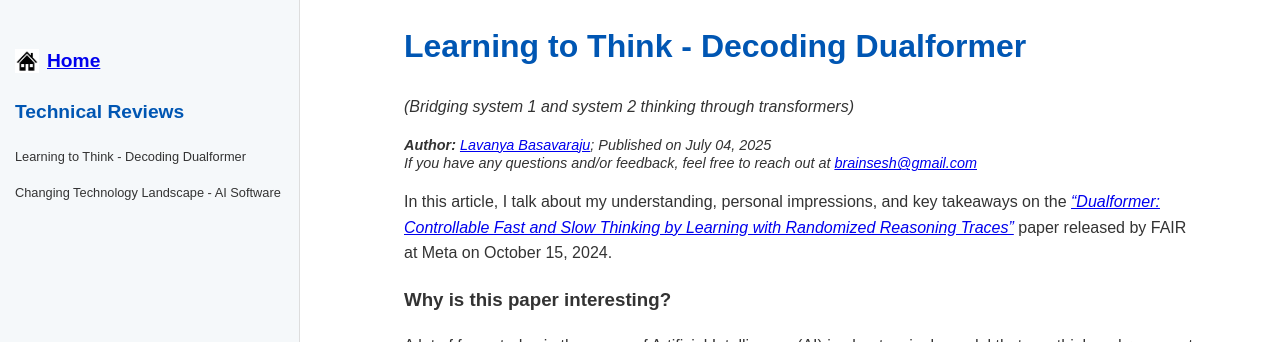
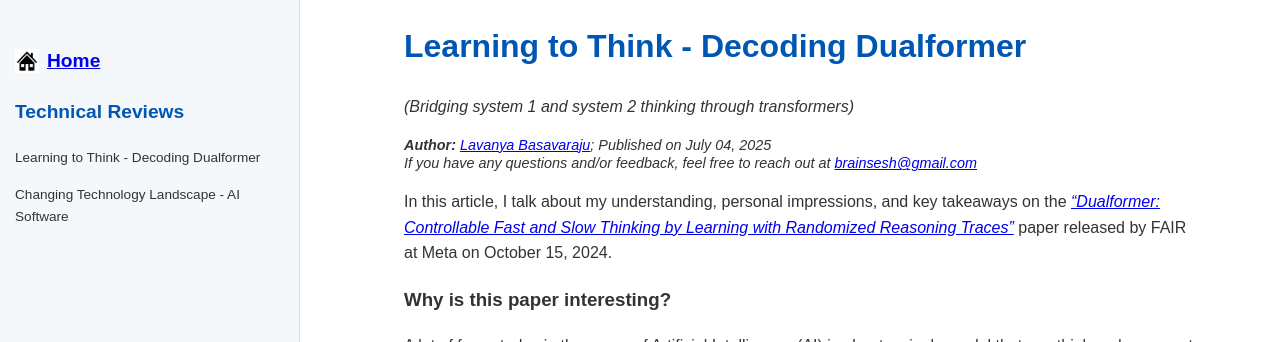
Before and after one commit to brainsesh/brainsesh.github.io, a Jekyll site: the page docs/dualformer/index.html, which Jekyll copies as it is, in a window 1280 px wide. Shown: the top 342 px of the page. Built offline with Jekyll 4.4.1, drawn with Linux system fonts in a browser that asks for light colours.

Commit message:
change 071925

```diff
--- a/docs/dualformer/index.html
+++ b/docs/dualformer/index.html
@@ -181,8 +181,8 @@
             </h2>
             <h2>Technical Reviews</h2>
             <ul>
-                <li style="font-size: 0.8em;"><a href="/docs/dualformer/index.html">Learning to Think - Decoding Dualformer</a></li>
-                <li style="font-size: 0.8em;"><a href="/docs/software3/index.html">Changing Technology Landscape - AI Software</a></li>
+                <li style="font-size: 0.85em;"><a href="/docs/dualformer/index.html">Learning to Think - Decoding Dualformer</a></li>
+                <li style="font-size: 0.85em;"><a href="/docs/software3/index.html">Changing Technology Landscape - AI Software</a></li>
                 <!-- <li><a href="/docs/the-art-of-brainstorming/index.html">Llama-3.1</a></li> -->
             </ul>
             <!-- <h3>Technology Trends</h3> -->
```
